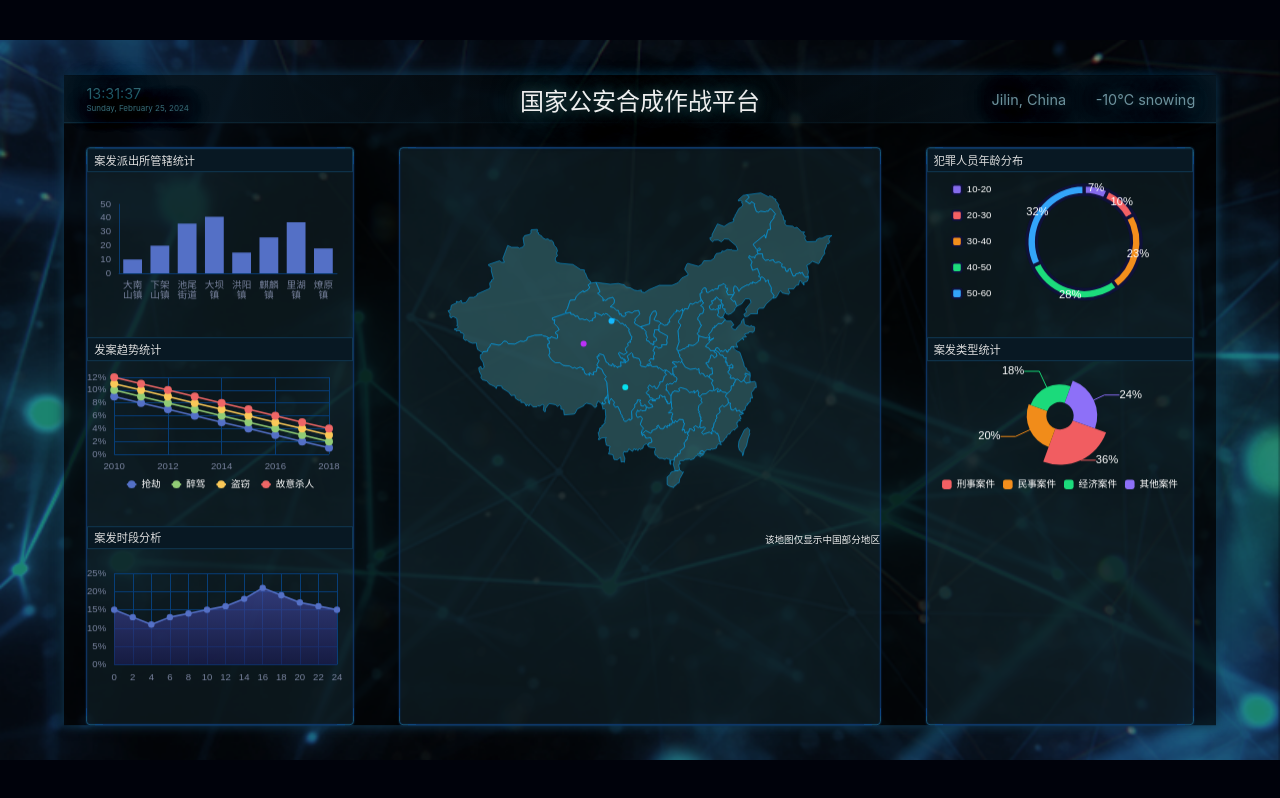
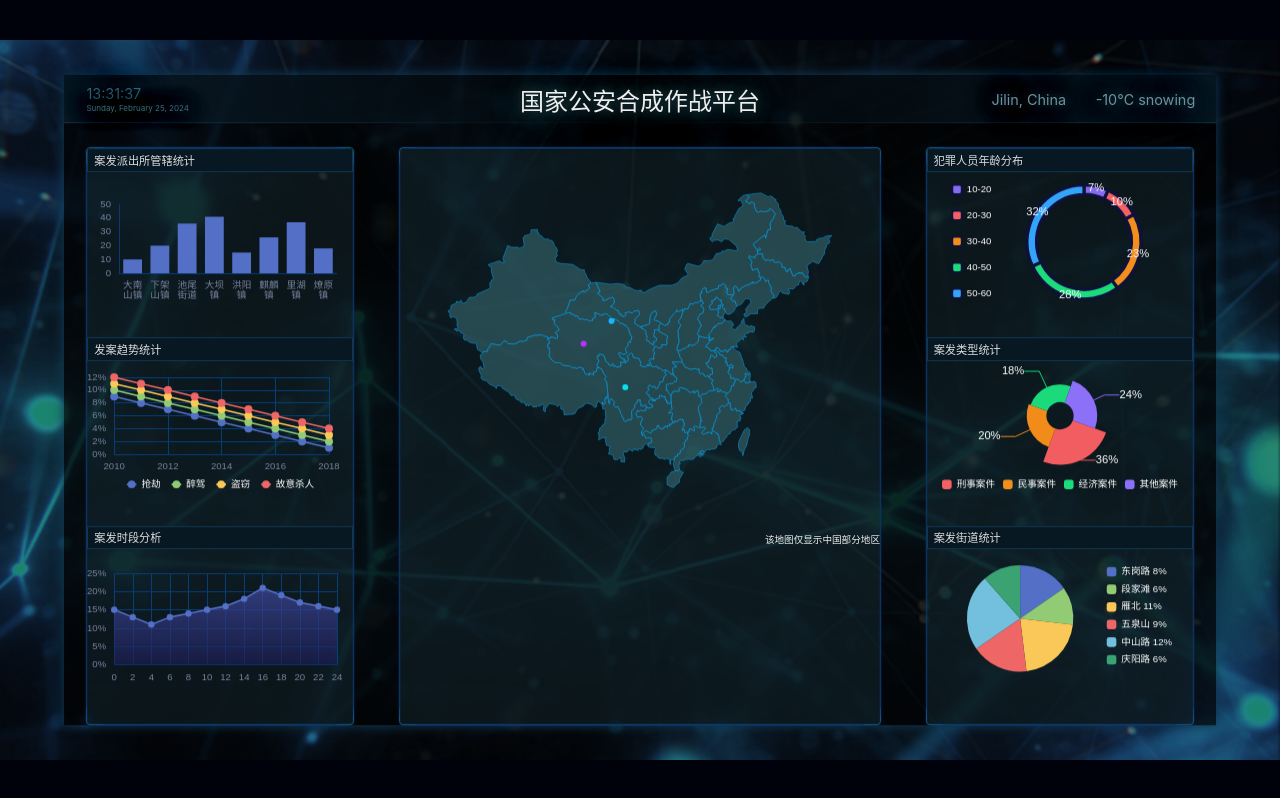
Before and after one commit to lwwywang/React-BigScreen, a React (Vite) app: page /#/ in a window 1280 px wide. Built offline with nearby package versions, Linux system fonts and the light colour scheme.

Commit message:
添加第三种饼图

```diff
--- /dev/null
+++ b/src/charts/Chart7.tsx
@@ -0,0 +1,61 @@
+import React, { useEffect, useRef } from 'react';
+import * as echarts from 'echarts';
+import { Title } from '../shared/Title';
+import { createEchartsOptions } from '../shared/createEchartsOptions';
+
+const px = (n) => n / 800 * (window as any).pageWidth;
+export const Chart7 = () => {
+    const divRef = useRef(null);
+    const data = [
+        { value: 0.08, name: '东岗路' },
+        { value: 0.06, name: '段家滩' },
+        { value: 0.11, name: '雁北' },
+        { value: 0.09, name: '五泉山' },
+        { value: 0.12, name: '中山路' },
+        { value: 0.06, name: '庆阳路' },
+    ];
+    useEffect(() => {
+        var myChart = echarts.init(divRef.current);
+        myChart.setOption(createEchartsOptions({
+            xAxis: { show: false },
+            yAxis: { show: false },
+            grid: { x: 0, x2: 0, y: 0, y2: 0, containLabel: true },
+            legend: {
+                orient: 'vertical',
+                right: px(10),
+                top: 'center',
+                textStyle: { color: 'white' },
+                itemWidth: px(6),
+                itemHeight: px(6),
+                itemGap: px(5),
+                formatter(name) {
+                    const value = data.find(i => i.name === name)?.value * 100 + '%';
+                    return name + ' ' + value;
+                }
+            },
+            series: [
+                {
+                    center: ['35%', '52%'],
+                    type: 'pie',
+                    radius: '80%',
+                    label: { show: false },
+                    labelLine: { show: false },
+                    data: data,
+                    emphasis: {
+                        itemStyle: {
+                            shadowBlur: 10,
+                            shadowOffsetX: 0,
+                            shadowColor: 'rgba(0, 0, 0, 0.5)'
+                        }
+                    }
+                }
+            ]
+        }));
+    }, []);
+    return (
+        <div className="chartWrapper">
+            <Title title="案发街道统计"></Title>
+            <div ref={divRef} className="chart"></div>
+        </div>
+    );
+};
--- a/src/pages/home.scss
+++ b/src/pages/home.scss
@@ -202,7 +202,7 @@
 
         .section3 {
             grid-area: box3;
-            .chartWrapper {
+            >.chartWrapper {
                 height: px(98);
                 display: flex;
                 flex-direction: column;
--- a/src/pages/home.tsx
+++ b/src/pages/home.tsx
@@ -10,6 +10,7 @@ import { Chart3 } from '../charts/Chart3';
 import { Chart4 } from '../charts/Chart4';
 import { Chart5 } from '../charts/Chart5';
 import { Chart6 } from '../charts/Chart6';
+import { Chart7 } from '../charts/Chart7';
 
 export const Home = () => {
   return (
@@ -32,8 +33,9 @@ export const Home = () => {
           <Chart4 />
         </section>
         <section className="section3">
-          <Chart5 />
+          <Chart5/>
           <Chart6/>
+          <Chart7/>
         </section>
       </main>
     </div>
```
